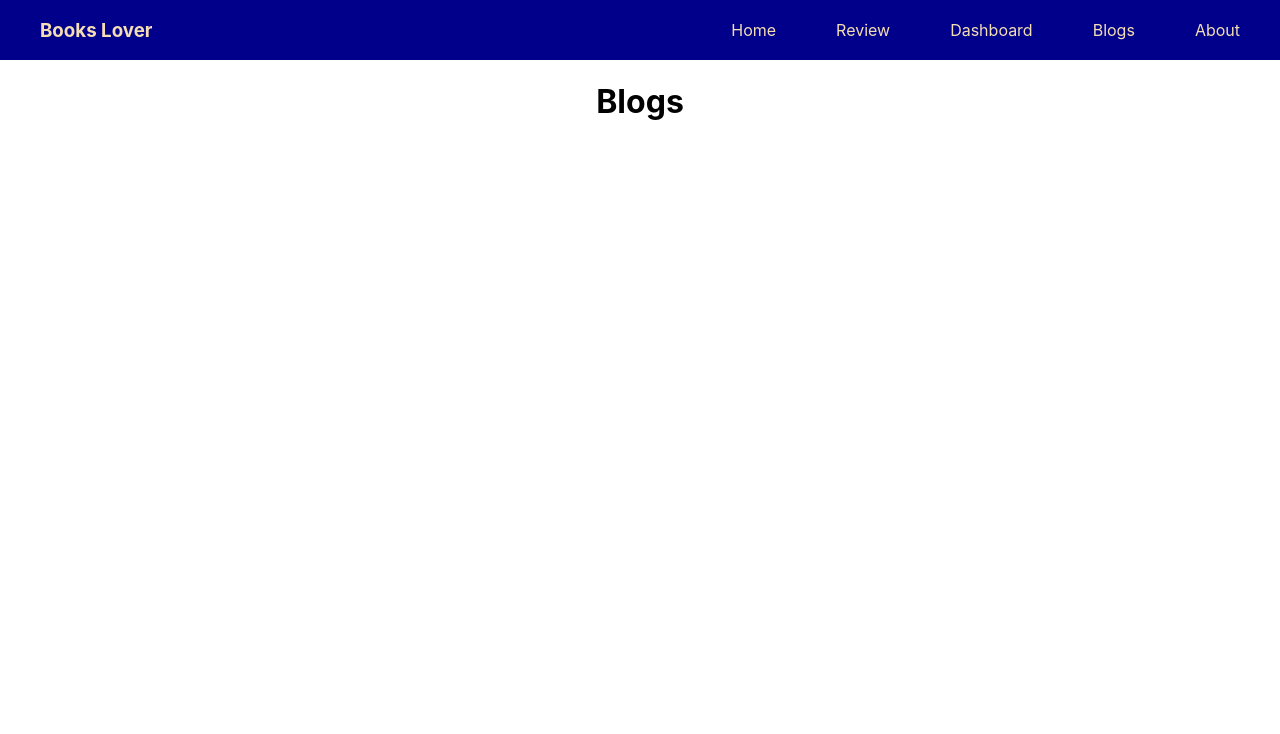
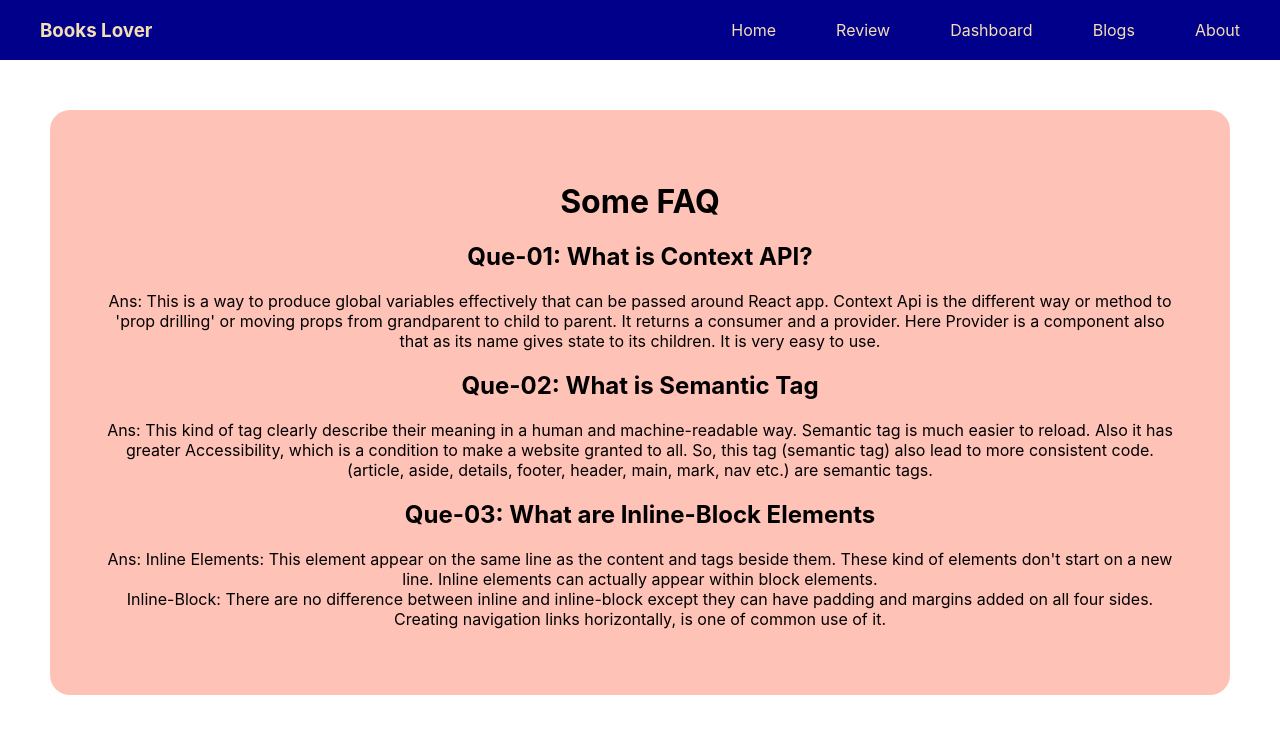
Before and after one commit to Thowhid31/product-analysis-web-assignment-09, a React (Create React App) app: page /blogs in a window 1280 px wide. Shown: the top 734 px of the page. Built offline with nearby package versions, Linux system fonts and the light colour scheme.

Commit message:
added faq part

```diff
--- a/src/Components/Blog/Blog.css
+++ b/src/Components/Blog/Blog.css
@@ -0,0 +1,6 @@
+.faq-container{
+    margin: 50px;
+    padding: 50px;
+    background-color: rgba(255, 99, 71, 0.389);
+    border-radius: 20px;
+}
--- a/src/Components/Blog/Blog.js
+++ b/src/Components/Blog/Blog.js
@@ -1,9 +1,30 @@
 import React from 'react';
+import './Blog.css'
 
 const Blog = () => {
     return (
-        <div>
-            <h1>Blogs</h1>
+        <div className='faq-container'>
+            <div>
+            <div>
+                <h1>Some FAQ</h1>
+            </div>
+            <div>
+                <h2>Que-01: What is Context API?</h2>
+                <p>Ans: This is a way to produce global variables effectively that can be passed around React app. Context Api is the different way or method to 'prop drilling' or moving props from grandparent to child to parent. It returns a consumer and a provider. Here Provider is a component also that as its name gives state to its children. It is very easy to use.</p>
+            </div>
+            <div>
+                <h2>Que-02: What is Semantic Tag</h2>
+                <p>Ans: This kind of tag clearly describe their meaning in a human and machine-readable way. Semantic tag is much easier to reload. Also it has greater Accessibility, which is a condition to make a website granted to all. So, this tag (semantic tag) also lead to more consistent code. (article, aside, details, footer, header, main, mark, nav etc.) are semantic tags. </p>
+            </div>
+            <div>
+                <h2>Que-03: What are Inline-Block Elements</h2>
+                <p>Ans: Inline Elements: This element appear on the same line as the content and tags beside them. These kind of elements don't start on a new line. Inline elements can actually appear within block elements.
+                    <br>
+                    </br>
+                    Inline-Block: There are no difference between inline and inline-block except they can have padding and margins added on all four sides. Creating navigation links horizontally, is one of common use of it.
+                </p>
+            </div>
+            </div>
         </div>
     );
 };
```
